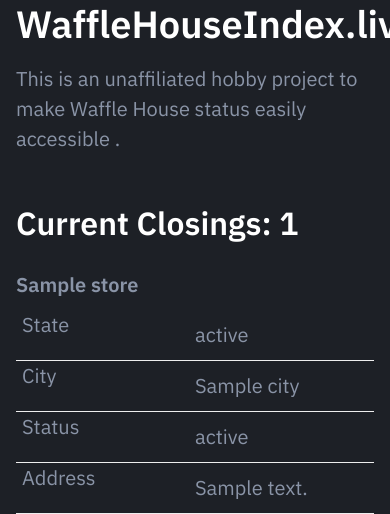
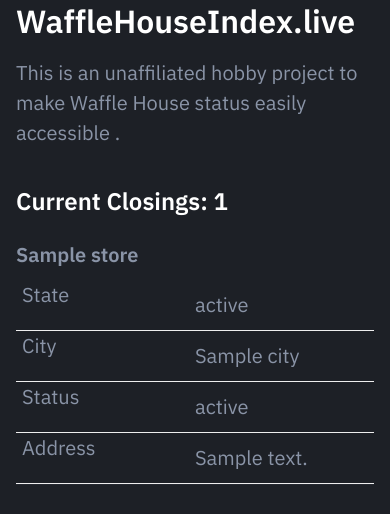
Before and after one commit to pastorhudson/wafflehouseindex, a FastAPI app: template templates/index.html in a window 390 px wide. Shown: the part 48-562 px from the top of the page. Run offline with FastAPI, Linux system fonts and the light colour scheme; the template is opened without the code that fills it: most values are stand-ins (such as "Sample title", 1, 10 or a date in 2020); parts of the project's set-up code (start-up, migrations or seed data) failed here and were passed over; some libraries are stand-ins or nearby versions.

Commit message:
Fix mobile layout

```diff
--- a/templates/index.html
+++ b/templates/index.html
@@ -106,9 +106,9 @@
                 <div class="container">
                      <div class="hero-inner">
 						<div class="hero-copy">
-                    <h1 class="mt-0">WaffleHouseIndex.live</h1>
+                    <h2 class="mt-0">WaffleHouseIndex.live</h2>
 	                        <p class="hero-paragraph">This is an unaffiliated hobby project to make Waffle House status easily accessible .</p>
-                    <h2 class="hero-title">Current Closings: {{ closed_stores|length }}</h2></div></div>
+                    <h3 class="hero-title">Current Closings: {{ closed_stores|length }}</h3></div></div>
 <table class="table">
   <thead>
     <tr>
```
